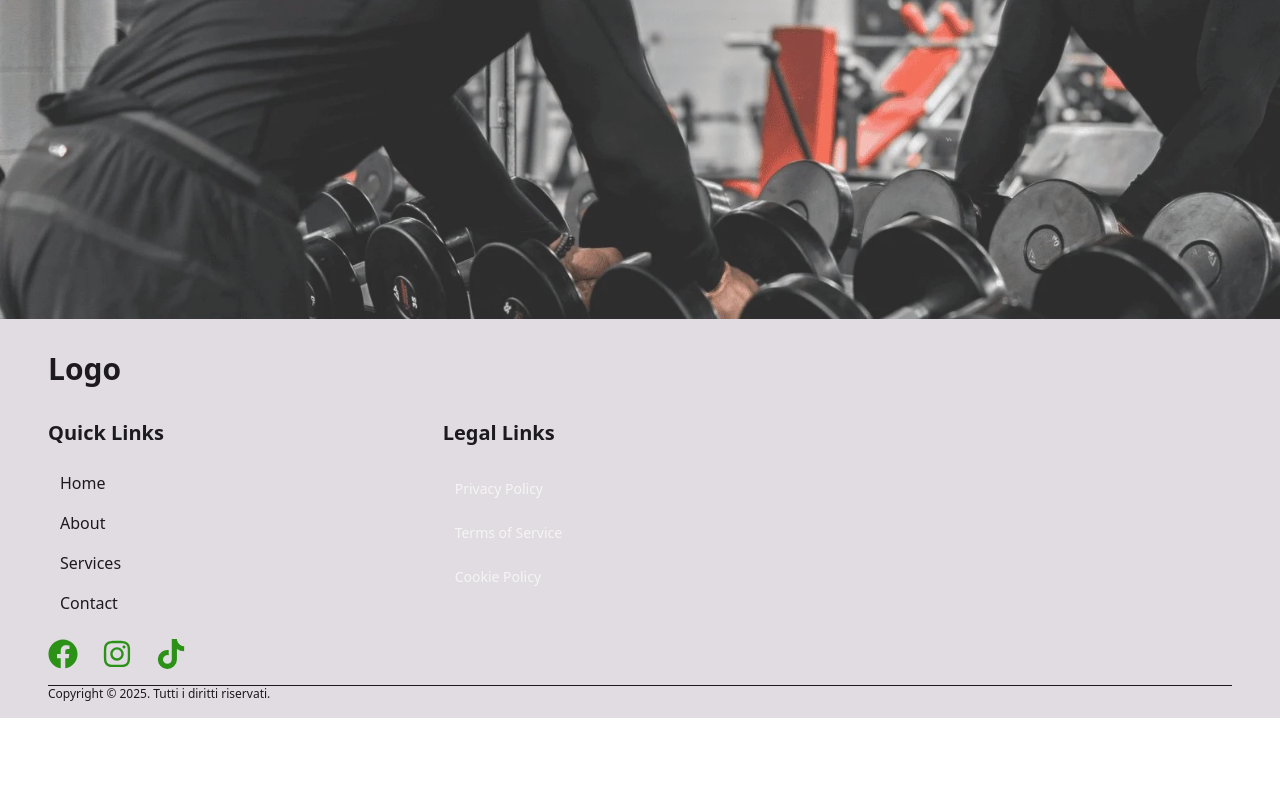
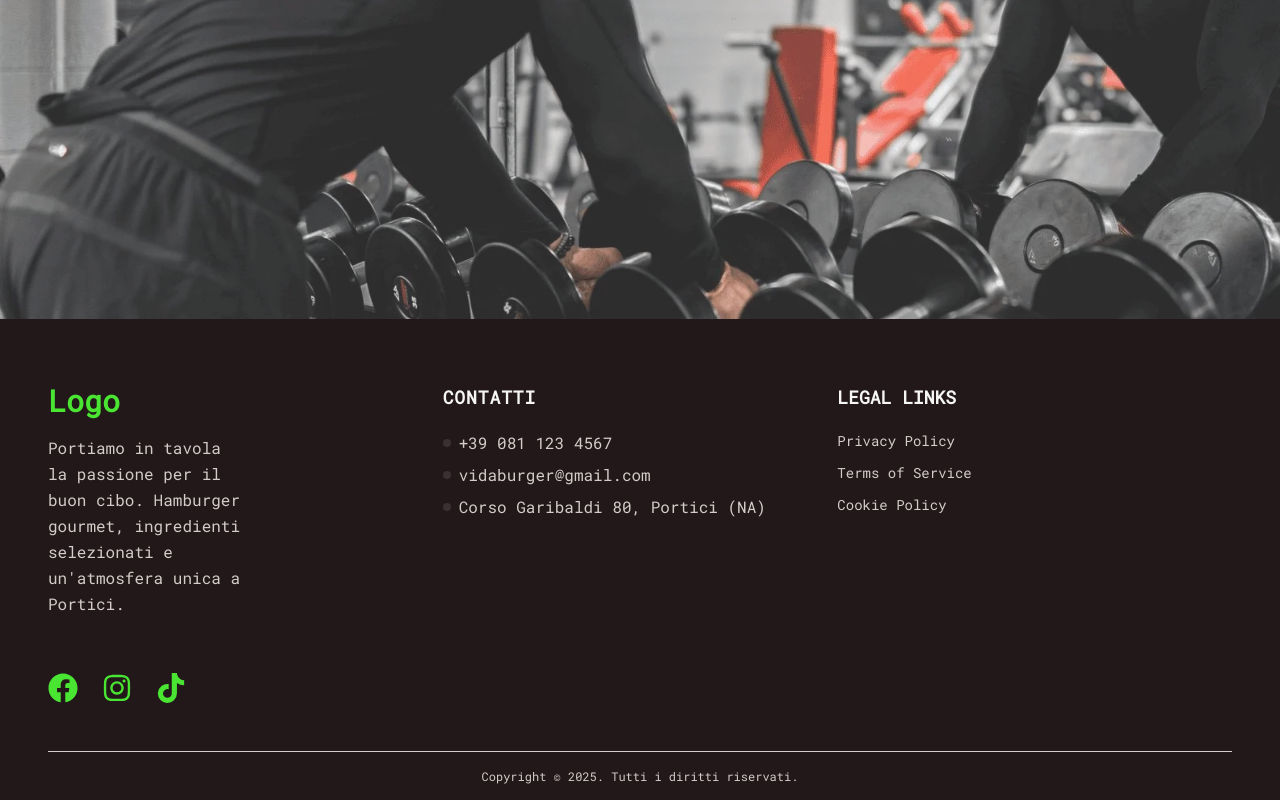
Before and after one commit to frxsav/nextjs-boilerplate, a Next.js app: page / in a window 1280 px wide. Shown: the part 481-1281 px from the top of the page. Before the commit the page ends 1199 px from the top, so only its background shows below. Built offline with nearby package versions, Linux system fonts and the light colour scheme.

Commit message:
Changed Footer and Navbar style, added customizable fonts and data.jsx file

```diff
--- a/src/app/globals.css
+++ b/src/app/globals.css
@@ -1,134 +1,39 @@
 @import 'tailwindcss';
 
 @theme {
-  --color-primary: oklch(15% 0.04 285);
-  --color-primary-light: oklch(80% 0.077 290);
+  --color-primary: var(--primary);
+  --color-primary-light: var(--primary-light);
   --color-secondary: oklch(22% 0.008 308);
   --color-secondary-100: oklch(22% 0.008 308 / 0.1);
   --color-secondary-light: oklch(90% 0.01 325);
   --color-secondary-light-100: oklch(90% 0.01 325 / 0.1);
-  --color-cta: oklch(58% 0.18 141);
+  --color-cta: var(--cta);
+  --color-cta-hover: var(--cta-hover);
   --color-ctext: oklch(22% 0.008 308);
   --color-ctext-light: oklch(90% 0.01 325);
   /* ... */
-}
-
-body {
-  color: oklch(58.319% 0.18576 141.036);
-}
-
-@theme inline {
-  --radius-sm: calc(var(--radius) - 4px);
-  --radius-md: calc(var(--radius) - 2px);
-  --radius-lg: var(--radius);
-  --radius-xl: calc(var(--radius) + 4px);
   --color-background: var(--background);
   --color-foreground: var(--foreground);
-  --color-card: var(--card);
-  --color-card-foreground: var(--card-foreground);
-  --color-popover: var(--popover);
-  --color-popover-foreground: var(--popover-foreground);
   --color-primary: var(--primary);
   --color-primary-foreground: var(--primary-foreground);
   --color-secondary: var(--secondary);
-  --color-secondary-foreground: var(--secondary-foreground);
   --color-muted: var(--muted);
-  --color-muted-foreground: var(--muted-foreground);
-  --color-accent: var(--accent);
-  --color-accent-foreground: var(--accent-foreground);
-  --color-destructive: var(--destructive);
-  --color-border: var(--border);
-  --color-input: var(--input);
-  --color-ring: var(--ring);
-  --color-chart-1: var(--chart-1);
-  --color-chart-2: var(--chart-2);
-  --color-chart-3: var(--chart-3);
-  --color-chart-4: var(--chart-4);
-  --color-chart-5: var(--chart-5);
-  --color-sidebar: var(--sidebar);
-  --color-sidebar-foreground: var(--sidebar-foreground);
-  --color-sidebar-primary: var(--sidebar-primary);
-  --color-sidebar-primary-foreground: var(--sidebar-primary-foreground);
-  --color-sidebar-accent: var(--sidebar-accent);
-  --color-sidebar-accent-foreground: var(--sidebar-accent-foreground);
-  --color-sidebar-border: var(--sidebar-border);
-  --color-sidebar-ring: var(--sidebar-ring);
+  --font-display: var(--font-display);
+  --font-roboto: var(--font-roboto);
 }
 
 :root {
-  --radius: 0.625rem;
+  --color-secondary-100: oklch(22% 0.008 308 / 0.1);
+  --color-secondary-light: oklch(90% 0.01 325);
+  --color-secondary-light-100: oklch(90% 0.01 325 / 0.1);
+  --color-cta: oklch(80.948% 0.24698 141.331);
+  --color-cta-hover: oklch(70.57% 0.26614 140.817);
+  --color-ctext: oklch(22% 0.008 308);
+  --color-ctext-light: oklch(90% 0.01 325);
   --background: oklch(1 0 0);
-  --foreground: oklch(0.147 0.004 49.25);
-  --card: oklch(1 0 0);
-  --card-foreground: oklch(0.147 0.004 49.25);
-  --popover: oklch(1 0 0);
-  --popover-foreground: oklch(0.147 0.004 49.25);
-  --primary: oklch(0.216 0.006 56.043);
-  --primary-foreground: oklch(0.985 0.001 106.423);
+  --foreground: oklch(0.2077 0.0398 265.75);
+  --primary: oklch(0.2219 0.0162 11.75);
+  --primary-light: oklch(0.3219 0.0162 11.75);
   --secondary: oklch(0.97 0.001 106.424);
-  --secondary-foreground: oklch(0.216 0.006 56.043);
-  --muted: oklch(0.97 0.001 106.424);
-  --muted-foreground: oklch(0.553 0.013 58.071);
-  --accent: oklch(0.97 0.001 106.424);
-  --accent-foreground: oklch(0.216 0.006 56.043);
-  --destructive: oklch(0.577 0.245 27.325);
-  --border: oklch(0.923 0.003 48.717);
-  --input: oklch(0.923 0.003 48.717);
-  --ring: oklch(0.709 0.01 56.259);
-  --chart-1: oklch(0.646 0.222 41.116);
-  --chart-2: oklch(0.6 0.118 184.704);
-  --chart-3: oklch(0.398 0.07 227.392);
-  --chart-4: oklch(0.828 0.189 84.429);
-  --chart-5: oklch(0.769 0.188 70.08);
-  --sidebar: oklch(0.985 0.001 106.423);
-  --sidebar-foreground: oklch(0.147 0.004 49.25);
-  --sidebar-primary: oklch(0.216 0.006 56.043);
-  --sidebar-primary-foreground: oklch(0.985 0.001 106.423);
-  --sidebar-accent: oklch(0.97 0.001 106.424);
-  --sidebar-accent-foreground: oklch(0.216 0.006 56.043);
-  --sidebar-border: oklch(0.923 0.003 48.717);
-  --sidebar-ring: oklch(0.709 0.01 56.259);
+  --muted: oklch(0.85 0.01 56.259);
 }
-
-.dark {
-  --background: oklch(0.147 0.004 49.25);
-  --foreground: oklch(0.985 0.001 106.423);
-  --card: oklch(0.216 0.006 56.043);
-  --card-foreground: oklch(0.985 0.001 106.423);
-  --popover: oklch(0.216 0.006 56.043);
-  --popover-foreground: oklch(0.985 0.001 106.423);
-  --primary: oklch(0.923 0.003 48.717);
-  --primary-foreground: oklch(0.216 0.006 56.043);
-  --secondary: oklch(0.268 0.007 34.298);
-  --secondary-foreground: oklch(0.985 0.001 106.423);
-  --muted: oklch(0.268 0.007 34.298);
-  --muted-foreground: oklch(0.709 0.01 56.259);
-  --accent: oklch(0.268 0.007 34.298);
-  --accent-foreground: oklch(0.985 0.001 106.423);
-  --destructive: oklch(0.704 0.191 22.216);
-  --border: oklch(1 0 0 / 10%);
-  --input: oklch(1 0 0 / 15%);
-  --ring: oklch(0.553 0.013 58.071);
-  --chart-1: oklch(0.488 0.243 264.376);
-  --chart-2: oklch(0.696 0.17 162.48);
-  --chart-3: oklch(0.769 0.188 70.08);
-  --chart-4: oklch(0.627 0.265 303.9);
-  --chart-5: oklch(0.645 0.246 16.439);
-  --sidebar: oklch(0.216 0.006 56.043);
-  --sidebar-foreground: oklch(0.985 0.001 106.423);
-  --sidebar-primary: oklch(0.488 0.243 264.376);
-  --sidebar-primary-foreground: oklch(0.985 0.001 106.423);
-  --sidebar-accent: oklch(0.268 0.007 34.298);
-  --sidebar-accent-foreground: oklch(0.985 0.001 106.423);
-  --sidebar-border: oklch(1 0 0 / 10%);
-  --sidebar-ring: oklch(0.553 0.013 58.071);
-}
-
-@layer base {
-  * {
-    @apply border-border outline-ring/50;
-  }
-  body {
-    @apply bg-background text-foreground;
-  }
-}
--- a/src/app/layout.jsx
+++ b/src/app/layout.jsx
@@ -1,8 +1,23 @@
 import './globals.css';
+import { DM_Serif_Display, Roboto_Mono } from 'next/font/google';
+
+const display = DM_Serif_Display({
+  weight: '400',
+  subsets: ['latin'],
+  variable: '--font-display',
+});
+const roboto = Roboto_Mono({
+  weight: '400',
+  subsets: ['latin'],
+  variable: '--font-roboto',
+});
 
 export default function RootLayout({ children }) {
   return (
-    <html lang="en" suppressHydrationWarning>
+    <html
+      lang="en"
+      suppressHydrationWarning
+      className={`${display.variable} ${roboto.variable}`}>
       <body>{children}</body>
     </html>
   );
--- a/src/app/page.jsx
+++ b/src/app/page.jsx
@@ -1,9 +1,8 @@
-import Head from 'next/head';
 import { Hero, Header, Footer } from '@/ui';
 
 export default function Home() {
   return (
-    <div>
+    <div className='font-roboto'>
       <header className="fixed top-0 left-0 w-full z-50">
         <Header></Header>
       </header>
--- /dev/null
+++ b/src/lib/data.jsx
@@ -0,0 +1,18 @@
+export const navLinks = [
+  {
+    name: 'Home',
+    href: '/',
+  },
+  {
+    name: 'Chi Siamo',
+    href: '/about',
+  },
+  {
+    name: 'Servizi',
+    href: '/services',
+  },
+  {
+    name: 'Contatti',
+    href: '/contact',
+  },
+];
--- a/src/lib/utils.js
+++ /dev/null
@@ -1,6 +0,0 @@
-import { clsx } from "clsx";
-import { twMerge } from "tailwind-merge"
-
-export function cn(...inputs) {
-  return twMerge(clsx(inputs));
-}
--- a/src/ui/components/Copyright.jsx
+++ b/src/ui/components/Copyright.jsx
@@ -1,6 +1,6 @@
 export default function Copyright() {
   return (
-    <p className="text-ctext text-xs">
+    <p className="text-muted text-xs text-center pt-4">
       Copyright © 2025. Tutti i diritti riservati.
     </p>
   );
--- a/src/ui/components/DesktopMenuLinks.jsx
+++ b/src/ui/components/DesktopMenuLinks.jsx
@@ -1,57 +1,22 @@
 import Link from 'next/link';
+import { navLinks } from '@/lib/data';
 
 export default function DesktopMenuLinks(props) {
   return (
-    <div
-      className={`${
-        !props.fromFooter
-          ? 'hidden md:block'
-          : 'block col-span-4 md:col-start-1 col-start-4'
-      }`}>
-      <div className={`flex flex-${props.flexDirection} space-x-4`}>
-        <p
-          className={`text-ctext font-bold pb-4 text-xl ${
-            props.fromFooter ? 'block' : 'hidden'
-          }`}>
-          Quick Links
-        </p>
+    <nav className="flex-row text-secondary gap-4 items-center hidden md:flex w-full justify-end">
+      {navLinks.map((link) => (
         <Link
-          href="/"
-          className={`px-3 py-2 rounded-md font-medium transition-colors text-ctext ${
-            props.fromFooter
-              ? 'hover:underline underline-offset-4'
-              : 'hover:bg-secondary-100'
-          }`}>
-          Home
+          key={link.name}
+          href={link.href}
+          className="px-3 py-2 rounded-md font-medium transition-colors text-secondary hover:text-cta">
+          {link.name}
         </Link>
-        <Link
-          href="/about"
-          className={`px-3 py-2 rounded-md font-medium transition-colors text-ctext ${
-            props.fromFooter
-              ? 'hover:underline underline-offset-4'
-              : 'hover:bg-secondary-100'
-          }`}>
-          About
-        </Link>
-        <Link
-          href="/services"
-          className={`px-3 py-2 rounded-md font-medium transition-colors text-ctext ${
-            props.fromFooter
-              ? 'hover:underline underline-offset-4'
-              : 'hover:bg-secondary-100'
-          }`}>
-          Services
-        </Link>
-        <Link
-          href="/contact"
-          className={`px-3 py-2 rounded-md font-medium transition-colors text-ctext ${
-            props.fromFooter
-              ? 'hover:underline underline-offset-4'
-              : 'hover:bg-secondary-100'
-          }`}>
-          Contact
-        </Link>
-      </div>
-    </div>
+      ))}
+      <Link
+        href="#"
+        className="uppercase bg-cta text-secondary py-3 px-6 font-medium rounded-full self-center transition-all duration-300 hover:bg-cta-hover hover:shadow-cta/50 hover:shadow-md">
+        Vedi il menu
+      </Link>
+    </nav>
   );
 }
--- a/src/ui/components/LegalLinks.jsx
+++ b/src/ui/components/LegalLinks.jsx
@@ -2,23 +2,23 @@ import Link from 'next/link';
 
 export default function LegalLinks() {
   return (
-    <div className="flex flex-col space-y-2 text-sm text-ctext col-span-4">
-      <p className="text-ctext font-bold pb-4 text-xl">
+    <div className="flex flex-col text-sm text-secondary pt-4 gap-3">
+      <p className="font-bold pb-2 text-lg uppercase">
         Legal Links
       </p>
       <Link
         href="/privacy-policy"
-        className="text-secondary hover:underline underline-offset-4 px-3 py-2 rounded-md font-medium transition-colors">
+        className="text-muted hover:underline underline-offset-4 rounded-md font-medium transition-colors">
         Privacy Policy
       </Link>
       <Link
         href="/terms-of-service"
-        className="text-secondary hover:underline underline-offset-4 px-3 py-2 rounded-md font-medium transition-colors">
+        className="text-muted hover:underline underline-offset-4 rounded-md font-medium transition-colors">
         Terms of Service
       </Link>
       <Link
         href="/cookie-policy"
-        className="text-secondary hover:underline underline-offset-4 px-3 py-2 rounded-md font-medium transition-colors">
+        className="text-muted hover:underline underline-offset-4 rounded-md font-medium transition-colors">
         Cookie Policy
       </Link>
     </div>
--- a/src/ui/components/Logo.jsx
+++ b/src/ui/components/Logo.jsx
@@ -4,7 +4,7 @@ export default function Logo() {
   return (
     <div className="flex-shrink-0">
       <Link href="/" className="flex items-center">
-        <span className="text-3xl font-bold text-ctext">Logo</span>
+        <span className="text-3xl font-bold text-cta">Logo</span>
       </Link>
     </div>
   );
--- a/src/ui/components/navbar/Navbar.jsx
+++ b/src/ui/components/navbar/Navbar.jsx
@@ -3,7 +3,7 @@
 import { useState } from 'react';
 import { BurgerMenu, DesktopMenuLinks, MobileMenuLinks, Logo } from '..';
 
-export default function Navbar(props) {
+export default function Navbar() {
   const [isMenuOpen, setIsMenuOpen] = useState(false);
 
   const toggleMenu = () => {
@@ -11,7 +11,7 @@ export default function Navbar(props) {
   };
 
   return (
-    <div className="mx-auto mt-8 rounded-3xl px-8 w-[80%] backdrop-blur-sm bg-secondary-light/20">
+    <div className="fixed top-8 translate-x-1/2 right-1/2 rounded-3xl px-8 w-[80%] backdrop-blur-lg bg-primary/25">
       <div className="flex justify-between items-center h-16">
         {/* Logo */}
         <Logo />
--- a/src/ui/layout/Footer.jsx
+++ b/src/ui/layout/Footer.jsx
@@ -3,25 +3,51 @@ import {
   LegalLinks,
   Socials,
   Copyright,
-  DesktopMenuLinks,
 } from '../components';
 
 export default function Footer() {
   return (
-    <div className="bg-secondary-light p-4 px-12">
-      <div className="grid md:justify-start justify-center col-span-12 pb-8 pt-4">
-        <Logo />
-      </div>
-      <div className="grid grid-cols-12 border-b-1 border-ctext">
-        {/* Quick Links */}
-        <DesktopMenuLinks flexDirection="col" fromFooter={true} />
+    <footer className="bg-primary px-12 pb-4 py-12">
+      <div className="grid grid-cols-1 md:grid-cols-3 border-b-1 border-muted">
+        {/* Brand Info */}
+        <div className="grid pb-8 pt-4 gap-4">
+          <Logo fromFooter={true} />
+          <p className="text-muted leading-relaxed mb-6 w-full md:w-[50%]">
+            Portiamo in tavola la passione per il buon cibo. Hamburger gourmet,
+            ingredienti selezionati e un'atmosfera unica a Portici.
+          </p>
+          <Socials />
+        </div>
+
+        {/* Contatti */}
+        <div className="pt-4 pb-8">
+          <h4 className="font-bold text-lg uppercase tracking-wider text-secondary pb-5">
+            Contatti
+          </h4>
+          <div className="flex flex-row gap-2 text-muted items-center">
+            <div className="bg-primary-light p-1 rounded-lg">
+              {/* <HiOutlinePhone className="text-xl" /> */}
+            </div>
+            <span>+39 081 123 4567</span>
+          </div>
+          <div className="flex flex-row gap-2 text-muted items-center pt-2">
+            <div className="bg-primary-light p-1 rounded-lg">
+              {/* <HiOutlineMail className="text-xl" /> */}
+            </div>
+            <span>vidaburger@gmail.com</span>
+          </div>
+          <div className="flex flex-row gap-2 text-muted items-center pt-2">
+            <div className="bg-primary-light p-1 rounded-lg">
+              {/* <HiLocationMarker className="text-xl" /> */}
+            </div>
+            <span>Corso Garibaldi 80, Portici (NA)</span>
+          </div>
+        </div>
+
         {/* Privacy, Cookies and Terms&Cons */}
         <LegalLinks />
-        <div className="col-span-12 flex justify-center md:justify-start">
-          <Socials></Socials>
-        </div>
       </div>
       <Copyright></Copyright>
-    </div>
+    </footer>
   );
 }
```
